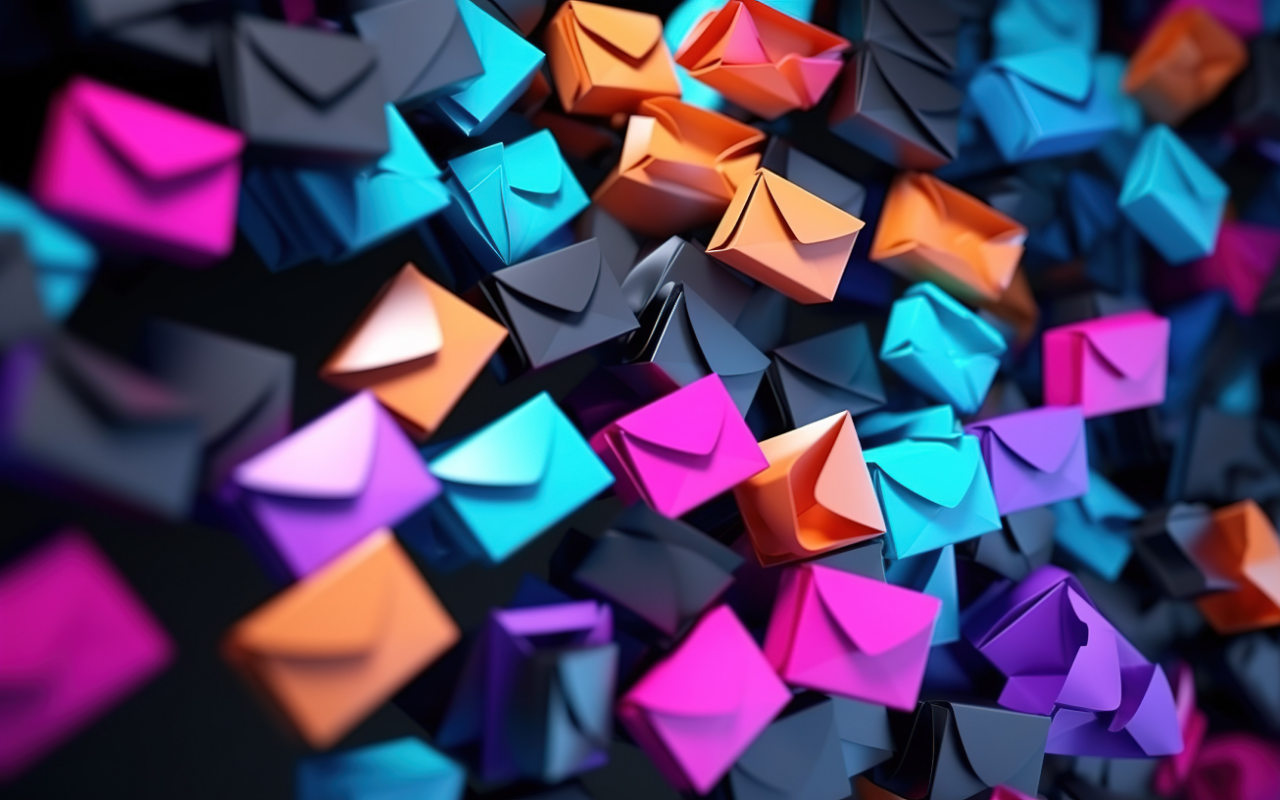
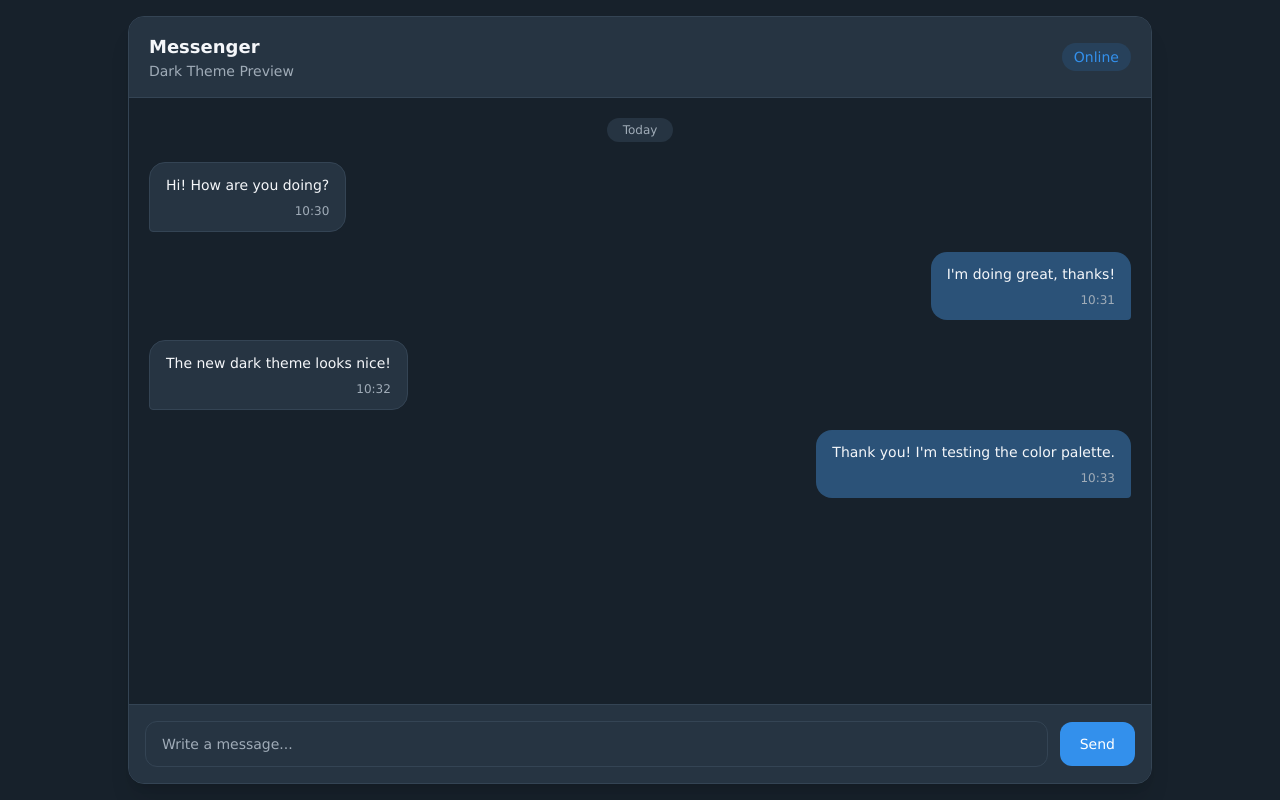
Before and after one commit to mehranyosefi/react-chat, a React (Vite) app: page /test in a window 1280 px wide. Built offline with nearby package versions, Linux system fonts and the light colour scheme.

Commit message:
feat: add dark theme color palette preview

```diff
--- a/src/assets/styles/css/theme.css
+++ b/src/assets/styles/css/theme.css
@@ -54,3 +54,31 @@
   --color-yellow-800: #744210;
   --color-yellow-900: #5f370e;
 }
+
+:root {
+  color-scheme: dark;
+
+  --background: #17212b;
+  --surface: #212d3b;
+  --surface-secondary: #263442;
+  --primary: #3390ec;
+  --text: #f5f7fa;
+  --muted: #a0acb8;
+  --border: #344454;
+  --message-outgoing: #2b5278;
+  --message-incoming: #263442;
+  --input: #263442;
+}
+
+@theme inline {
+  --color-background: var(--background);
+  --color-surface: var(--surface);
+  --color-surface-secondary: var(--surface-secondary);
+  --color-primary: var(--primary);
+  --color-text: var(--text);
+  --color-muted: var(--muted);
+  --color-border: var(--border);
+  --color-message-outgoing: var(--message-outgoing);
+  --color-message-incoming: var(--message-incoming);
+  --color-input: var(--input);
+}
--- a/src/pages/Test.tsx
+++ b/src/pages/Test.tsx
@@ -1,10 +1,66 @@
 function Test() {
+  return (
+    <div className="fixed inset-0 z-50 flex items-center justify-center overflow-y-auto bg-background p-4 text-text">
+      <div className="flex h-full max-h-[800px] w-full max-w-5xl flex-col overflow-hidden rounded-2xl border border-border bg-surface shadow-xl">
+        {/* Header */}
+        <header className="flex items-center justify-between border-b border-border bg-surface-secondary px-5 py-4">
+          <div>
+            <h1 className="text-lg font-semibold">Messenger</h1>
+            <p className="text-sm text-muted">Dark Theme Preview</p>
+          </div>
 
-    return (
-        <div>
+          <span className="rounded-full bg-primary/15 px-3 py-1 text-sm font-medium text-primary">
+            Online
+          </span>
+        </header>
 
-        </div>
-    );
+        {/* Chat area */}
+        <main className="flex flex-1 flex-col gap-5 overflow-y-auto bg-background p-5">
+          <div className="self-center rounded-full bg-surface-secondary px-4 py-1 text-xs text-muted">
+            Today
+          </div>
+
+          {/* Incoming message */}
+          <div className="max-w-[75%] self-start rounded-2xl rounded-bl-sm border border-border bg-message-incoming px-4 py-3">
+            <p className="text-sm">Hi! How are you doing?</p>
+            <span className="mt-2 block text-right text-xs text-muted">10:30</span>
+          </div>
+
+          {/* Outgoing message */}
+          <div className="max-w-[75%] self-end rounded-2xl rounded-br-sm bg-message-outgoing px-4 py-3">
+            <p className="text-sm">I'm doing great, thanks!</p>
+            <span className="mt-2 block text-right text-xs text-muted">10:31</span>
+          </div>
+
+          <div className="max-w-[75%] self-start rounded-2xl rounded-bl-sm border border-border bg-message-incoming px-4 py-3">
+            <p className="text-sm">The new dark theme looks nice!</p>
+            <span className="mt-2 block text-right text-xs text-muted">10:32</span>
+          </div>
+
+          <div className="max-w-[75%] self-end rounded-2xl rounded-br-sm bg-message-outgoing px-4 py-3">
+            <p className="text-sm">Thank you! I'm testing the color palette.</p>
+            <span className="mt-2 block text-right text-xs text-muted">10:33</span>
+          </div>
+        </main>
+
+        {/* Message input */}
+        <footer className="flex items-center gap-3 border-t border-border bg-surface-secondary p-4">
+          <input
+            type="text"
+            placeholder="Write a message..."
+            className="min-w-0 flex-1 rounded-xl border border-border bg-input px-4 py-3 text-sm text-text outline-none placeholder:text-muted focus:border-primary"
+          />
+
+          <button
+            type="button"
+            className="rounded-xl bg-primary px-5 py-3 text-sm font-medium text-white transition-opacity hover:opacity-90"
+          >
+            Send
+          </button>
+        </footer>
+      </div>
+    </div>
+  );
 }
 
 export default Test;
```
